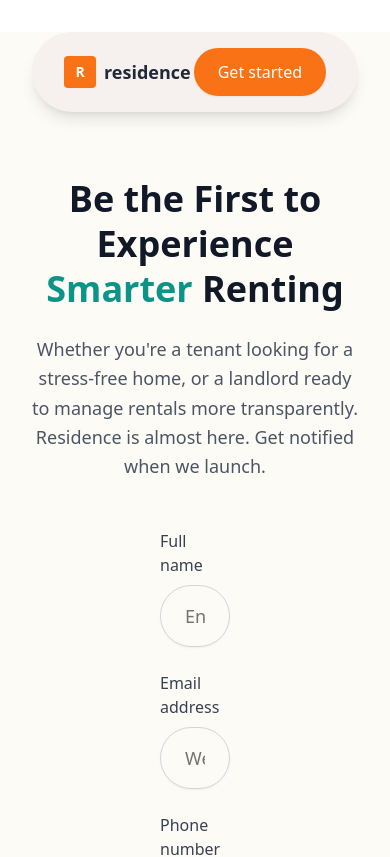
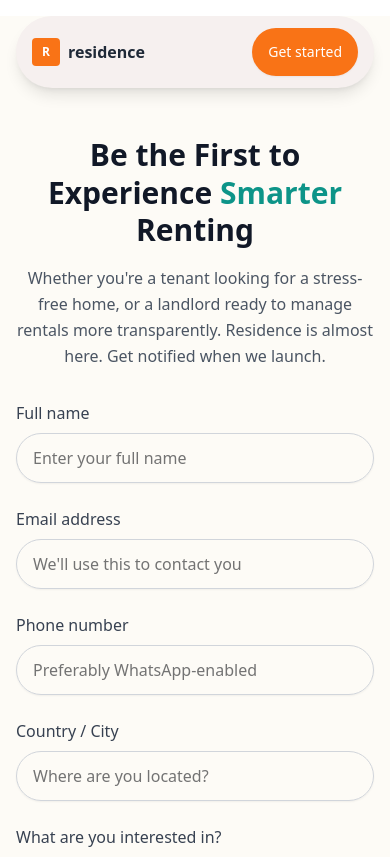
Before and after one commit to ABBA-DALHATU/residence_site, a Next.js app: page /waitlist in a window 390 px wide. Shown: the top 857 px of the page. Built offline with nearby package versions, Linux system fonts and the light colour scheme.

Commit message:
fix for mobile form

```diff
--- a/src/app/waitlist/page.tsx
+++ b/src/app/waitlist/page.tsx
@@ -10,16 +10,16 @@ export default function WaitlistPage() {
     >
       {/* Floating Navbar */}
       <nav
-        className="mx-8 mt-8 rounded-full px-8 py-4 shadow-lg"
+        className="mx-4 sm:mx-8 mt-4 sm:mt-8 rounded-full px-4 sm:px-8 py-3 sm:py-4 shadow-lg"
         style={{ backgroundColor: "hsla(15, 29%, 95%, 1)" }}
       >
         <div className="flex items-center justify-between">
           {/* Logo */}
           <Link href="/" className="flex items-center space-x-2">
-            <div className="flex h-8 w-8 items-center justify-center rounded bg-orange-500">
-              <span className="text-sm font-bold text-white">R</span>
+            <div className="flex h-7 sm:h-8 w-7 sm:w-8 items-center justify-center rounded bg-orange-500">
+              <span className="text-xs sm:text-sm font-bold text-white">R</span>
             </div>
-            <span className="text-lg font-semibold text-gray-800">
+            <span className="text-base sm:text-lg font-semibold text-gray-800">
               residence
             </span>
           </Link>
@@ -28,57 +28,57 @@ export default function WaitlistPage() {
           <div className="hidden md:flex items-center space-x-8">
             <a
               href="#"
-              className="text-gray-700 hover:text-gray-900 transition-colors"
+              className="text-sm lg:text-base text-gray-700 hover:text-gray-900 transition-colors"
             >
               How It Works
             </a>
             <a
               href="#"
-              className="text-gray-700 hover:text-gray-900 transition-colors"
+              className="text-sm lg:text-base text-gray-700 hover:text-gray-900 transition-colors"
             >
               List a Property
             </a>
             <a
               href="#"
-              className="text-gray-700 hover:text-gray-900 transition-colors"
+              className="text-sm lg:text-base text-gray-700 hover:text-gray-900 transition-colors"
             >
               Find a Home
             </a>
             <a
               href="#"
-              className="text-gray-700 hover:text-gray-900 transition-colors"
+              className="text-sm lg:text-base text-gray-700 hover:text-gray-900 transition-colors"
             >
               FAQs
             </a>
             <a
               href="#"
-              className="text-gray-700 hover:text-gray-900 transition-colors"
+              className="text-sm lg:text-base text-gray-700 hover:text-gray-900 transition-colors"
             >
               Contact Us
             </a>
           </div>
 
           {/* Get Started Button */}
-          <Button className="bg-orange-500 hover:bg-orange-600 text-white px-6 py-2 rounded-full">
+          <Button className="bg-orange-500 hover:bg-orange-600 text-white px-4 sm:px-6 py-2 rounded-full text-sm sm:text-base">
             Get started
           </Button>
         </div>
       </nav>
 
       {/* Waitlist Form Section */}
-      <div className="max-w-4xl mx-auto px-8 py-16">
-        <div className="text-center mb-12">
-          <h1 className="text-4xl md:text-5xl font-bold text-gray-900 mb-6 leading-tight">
+      <div className="max-w-4xl mx-auto px-4 sm:px-6 lg:px-8 py-12 lg:py-16">
+        <div className="text-center mb-8 lg:mb-12">
+          <h1 className="text-3xl sm:text-4xl md:text-5xl font-bold text-gray-900 mb-4 lg:mb-6 leading-tight">
             Be the First to Experience{" "}
             <span className="text-teal-600">Smarter</span> Renting
           </h1>
-          <p className="text-gray-600 text-lg leading-relaxed max-w-xl mx-auto">
+          <p className="text-gray-600 text-base lg:text-lg leading-relaxed max-w-xl mx-auto">
             Whether you're a tenant looking for a stress-free home, or a
             landlord ready to manage rentals more transparently. Residence is
             almost here. Get notified when we launch.
           </p>
         </div>
-        <div className="px-32">
+        <div className="px-0 sm:px-8 md:px-16 lg:px-32">
           <WaitlistForm />
         </div>
       </div>
--- a/src/components/waitlist-form.tsx
+++ b/src/components/waitlist-form.tsx
@@ -99,7 +99,7 @@ export function WaitlistForm() {
               <FormControl>
                 <Input
                   placeholder="Enter your full name"
-                  className="w-full px-6 py-4 rounded-full border border-gray-300 focus:ring-2 focus:ring-teal-500 focus:border-transparent outline-none text-gray-900 placeholder-gray-500 text-lg h-auto"
+                  className="w-full px-4 sm:px-6 py-3 sm:py-4 rounded-full border border-gray-300 focus:ring-2 focus:ring-teal-500 focus:border-transparent outline-none text-gray-900 placeholder-gray-500 text-base sm:text-lg h-auto"
                   {...field}
                 />
               </FormControl>
@@ -121,7 +121,7 @@ export function WaitlistForm() {
                 <Input
                   placeholder="We'll use this to contact you"
                   type="email"
-                  className="w-full px-6 py-4 rounded-full border border-gray-300 focus:ring-2 focus:ring-teal-500 focus:border-transparent outline-none text-gray-900 placeholder-gray-500 text-lg h-auto"
+                  className="w-full px-4 sm:px-6 py-3 sm:py-4 rounded-full border border-gray-300 focus:ring-2 focus:ring-teal-500 focus:border-transparent outline-none text-gray-900 placeholder-gray-500 text-base sm:text-lg h-auto"
                   {...field}
                 />
               </FormControl>
@@ -143,7 +143,7 @@ export function WaitlistForm() {
                 <Input
                   placeholder="Preferably WhatsApp-enabled"
                   type="tel"
-                  className="w-full px-6 py-4 rounded-full border border-gray-300 focus:ring-2 focus:ring-teal-500 focus:border-transparent outline-none text-gray-900 placeholder-gray-500 text-lg h-auto"
+                  className="w-full px-4 sm:px-6 py-3 sm:py-4 rounded-full border border-gray-300 focus:ring-2 focus:ring-teal-500 focus:border-transparent outline-none text-gray-900 placeholder-gray-500 text-base sm:text-lg h-auto"
                   {...field}
                 />
               </FormControl>
@@ -164,7 +164,7 @@ export function WaitlistForm() {
               <FormControl>
                 <Input
                   placeholder="Where are you located?"
-                  className="w-full px-6 py-4 rounded-full border border-gray-300 focus:ring-2 focus:ring-teal-500 focus:border-transparent outline-none text-gray-900 placeholder-gray-500 text-lg h-auto"
+                  className="w-full px-4 sm:px-6 py-3 sm:py-4 rounded-full border border-gray-300 focus:ring-2 focus:ring-teal-500 focus:border-transparent outline-none text-gray-900 placeholder-gray-500 text-base sm:text-lg h-auto"
                   {...field}
                 />
               </FormControl>
@@ -230,7 +230,7 @@ export function WaitlistForm() {
               <FormControl>
                 <Textarea
                   placeholder="Type your message..."
-                  className="w-full px-6 py-4 rounded-3xl border border-gray-300 focus:ring-2 focus:ring-teal-500 focus:border-transparent outline-none text-gray-900 placeholder-gray-500 text-lg resize-none min-h-[120px]"
+                  className="w-full px-4 sm:px-6 py-3 sm:py-4 rounded-3xl border border-gray-300 focus:ring-2 focus:ring-teal-500 focus:border-transparent outline-none text-gray-900 placeholder-gray-500 text-base sm:text-lg resize-none min-h-[120px]"
                   {...field}
                 />
               </FormControl>
@@ -273,7 +273,7 @@ export function WaitlistForm() {
           <Button
             type="submit"
             disabled={isSubmitting}
-            className="w-full bg-orange-500 hover:bg-orange-600 text-white px-8 py-4 rounded-full text-lg font-medium h-auto disabled:opacity-50 disabled:cursor-not-allowed transition-opacity duration-200"
+            className="w-full bg-orange-500 hover:bg-orange-600 text-white px-6 sm:px-8 py-3 sm:py-4 rounded-full text-base sm:text-lg font-medium h-auto disabled:opacity-50 disabled:cursor-not-allowed transition-opacity duration-200"
           >
             {isSubmitting ? (
               <div className="flex items-center justify-center">
```
